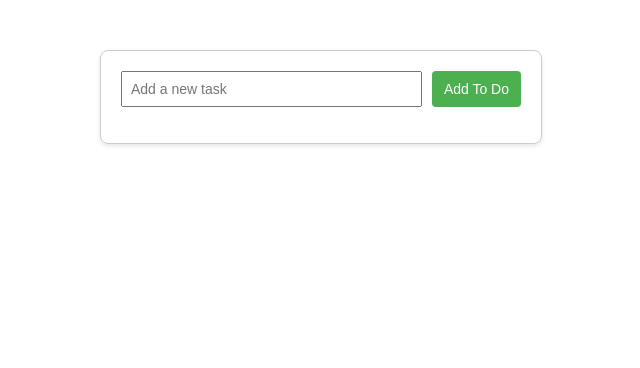
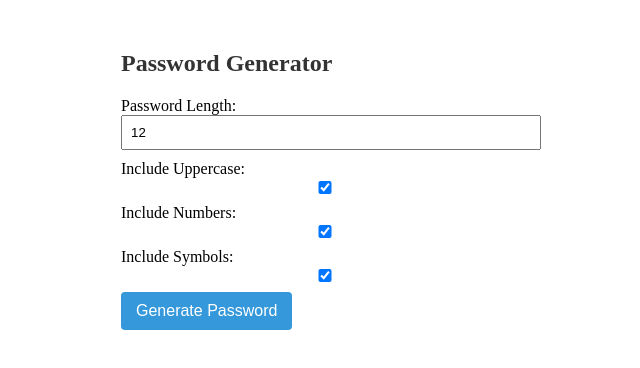
Before and after one commit to Kaveesha-Gamage/TestProject-vueJS, a Vue app: page / in a window 1280 px wide. Shown: the top 368 px of the page, without its empty margins (319-959 px from the left). Built offline with nearby package versions, Linux system fonts and the light colour scheme.

Commit message:
password_generator

```diff
--- a/src/App.vue
+++ b/src/App.vue
@@ -1,7 +1,7 @@
 <script setup>
-import ToDoList from './components/ToDoList.vue'
+import PasswordGenerator from './components/PasswordGenerator.vue'
 </script>
 
 <template>
-  <ToDoList />
+  <PasswordGenerator />
 </template>
--- /dev/null
+++ b/src/components/PasswordGenerator.vue
@@ -0,0 +1,100 @@
+<script setup>
+import { ref } from "vue";
+
+const passwordLength = ref(12);
+const includeUppercase = ref(true);
+const includeNumbers = ref(true);
+const includeSymbols = ref(true);
+const generatedPassword = ref("");
+
+const generatePassword = () => {
+  const lowercaseChars = "abcdefghijklmnopqrstuvwxyz";
+  const uppercaseChars = includeUppercase.value
+    ? "ABCDEFGHIJKLMNOPQRSTUVWXYZ"
+    : "";
+  const numberChars = includeNumbers.value ? "0123456789" : "";
+  const symbolChars = includeSymbols.value ? "!@#$%^&*()_+[]{}|;:,.<>?/~`" : "";
+
+  const allChars = lowercaseChars + uppercaseChars + numberChars + symbolChars;
+
+  let password = "";
+  for (let i = 0; i < passwordLength.value; i++) {
+    const randomIndex = Math.floor(Math.random() * allChars.length);
+    password += allChars[randomIndex];
+  }
+
+  generatedPassword.value = password;
+};
+</script>
+
+<template>
+  <div class="password-generator-container">
+    <h2 class="password-generator-title">Password Generator</h2>
+    <label for="length">Password Length:</label>
+    <input
+      type="number"
+      id="length"
+      v-model="passwordLength"
+      min="4"
+      max="32"
+    />
+    <br />
+    <label for="includeUppercase">Include Uppercase:</label>
+    <input type="checkbox" id="includeUppercase" v-model="includeUppercase" />
+    <br />
+    <label for="includeNumbers">Include Numbers:</label>
+    <input type="checkbox" id="includeNumbers" v-model="includeNumbers" />
+    <br />
+    <label for="includeSymbols">Include Symbols:</label>
+    <input type="checkbox" id="includeSymbols" v-model="includeSymbols" />
+    <br />
+    <button @click="generatePassword" class="generate-button">
+      Generate Password
+    </button>
+    <div v-if="generatedPassword" class="generated-password">
+      <strong>Your Password:</strong> {{ generatedPassword }}
+    </div>
+  </div>
+</template>
+
+<style scoped>
+.password-generator-container {
+  max-width: 400px;
+  margin: 50px auto;
+}
+
+.password-generator-title {
+  font-size: 24px;
+  color: #333;
+  margin-bottom: 20px;
+}
+
+input {
+  width: 100%;
+  padding: 8px;
+  margin-bottom: 10px;
+}
+
+.generate-button {
+  padding: 10px 15px;
+  font-size: 16px;
+  background-color: #3498db;
+  color: #fff;
+  border: none;
+  border-radius: 4px;
+  cursor: pointer;
+}
+
+.generate-button:hover {
+  background-color: #2980b9;
+}
+
+.generated-password {
+  margin-top: 20px;
+  padding: 15px;
+  border: 1px solid #ddd;
+  border-radius: 4px;
+  background-color: #f9f9f9;
+  color: #333;
+}
+</style>
--- a/src/components/ToDoList.vue
+++ /dev/null
@@ -1,110 +0,0 @@
-<script setup>
-import { ref } from "vue";
-
-const newTask = ref("");
-const tasks = ref([]);
-
-const addTask = () => {
-  if (newTask.value.trim() !== "") {
-    tasks.value.push(newTask.value);
-    newTask.value = "";
-  }
-};
-
-const removeTask = (index) => {
-  tasks.value.splice(index, 1);
-};
-</script>
-
-<template>
-  <div class="todo-app">
-    <div class="task-input">
-      <input
-        v-model="newTask"
-        @keyup.enter="addTask"
-        placeholder="Add a new task"
-      />
-      <button @click="addTask">Add To Do</button>
-    </div>
-
-    <ul class="task-list">
-      <li v-for="(task, index) in tasks" :key="index" class="task-item">
-        {{ task }}
-        <button @click="removeTask(index)" class="remove-button">Remove</button>
-      </li>
-    </ul>
-  </div>
-</template>
-
-<style scoped>
-.todo-app {
-  max-width: 400px;
-  margin: 50px auto;
-  padding: 20px;
-  border: 1px solid #ccc;
-  border-radius: 8px;
-  box-shadow: 0 2px 4px rgba(0, 0, 0, 0.1);
-}
-
-.app-title {
-  font-size: 24px;
-  margin-bottom: 20px;
-  text-align: center;
-  color: #333;
-}
-
-.task-input {
-  display: flex;
-  gap: 10px;
-}
-
-input {
-  flex: 1;
-  padding: 8px;
-  font-size: 14px;
-}
-
-button {
-  padding: 8px 12px;
-  font-size: 14px;
-  background-color: #4caf50;
-  color: #fff;
-  border: none;
-  border-radius: 4px;
-  cursor: pointer;
-}
-
-button:hover {
-  background-color: #45a049;
-}
-
-.task-list {
-  list-style: none;
-  padding: 0;
-}
-
-.task-item {
-  display: flex;
-  justify-content: space-between;
-  align-items: center;
-  padding: 10px;
-  margin: 8px 0;
-  background-color: #f9f9f9;
-  border: 1px solid #ddd;
-  border-radius: 4px;
-}
-
-.remove-button {
-  padding: 6px 10px;
-  font-size: 12px;
-  background-color: #e74c3c;
-  color: #fff;
-  border: none;
-  border-radius: 3px;
-  cursor: pointer;
-}
-
-.remove-button:hover {
-  background-color: #c0392b;
-}
-</style>
```
